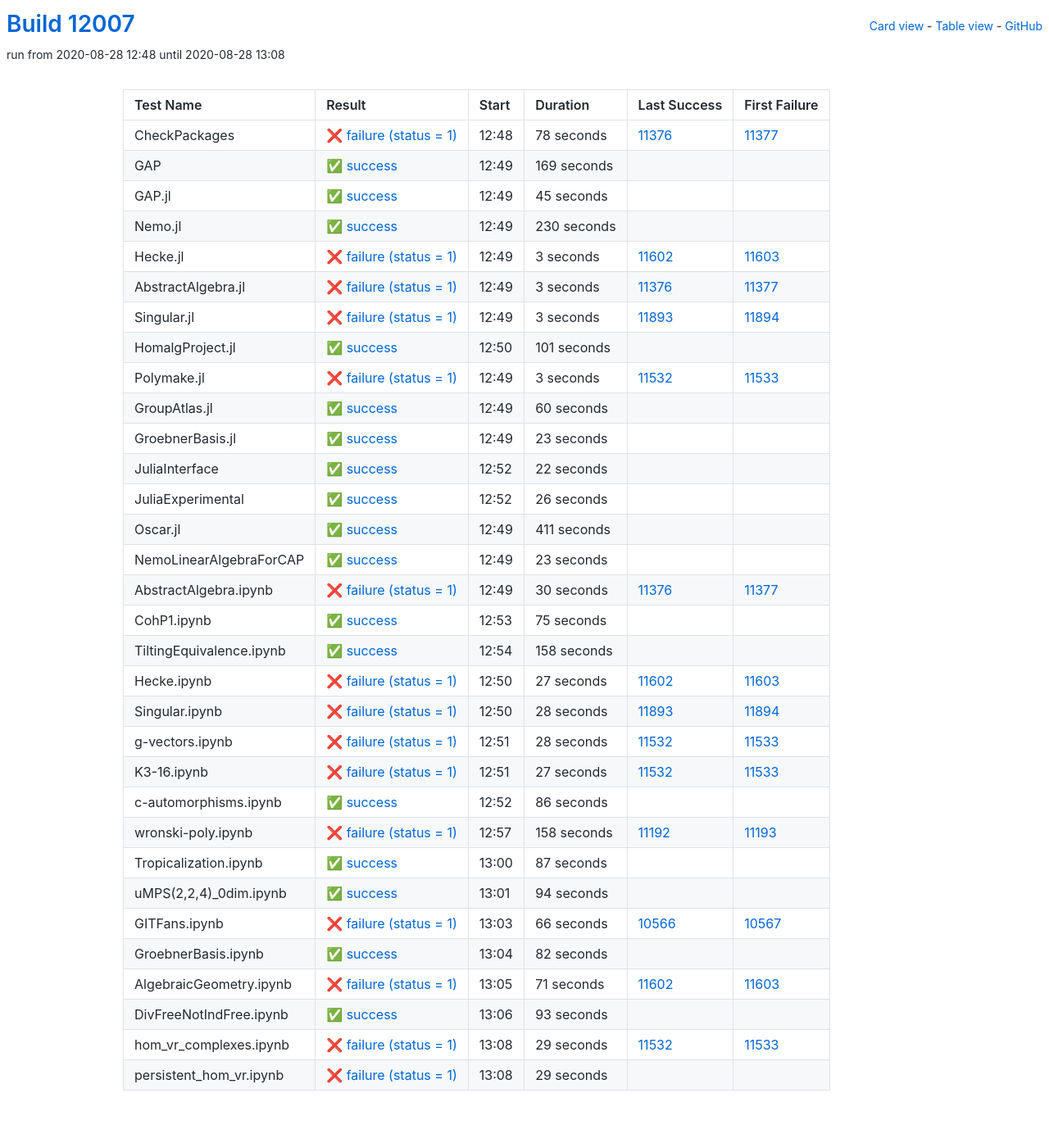
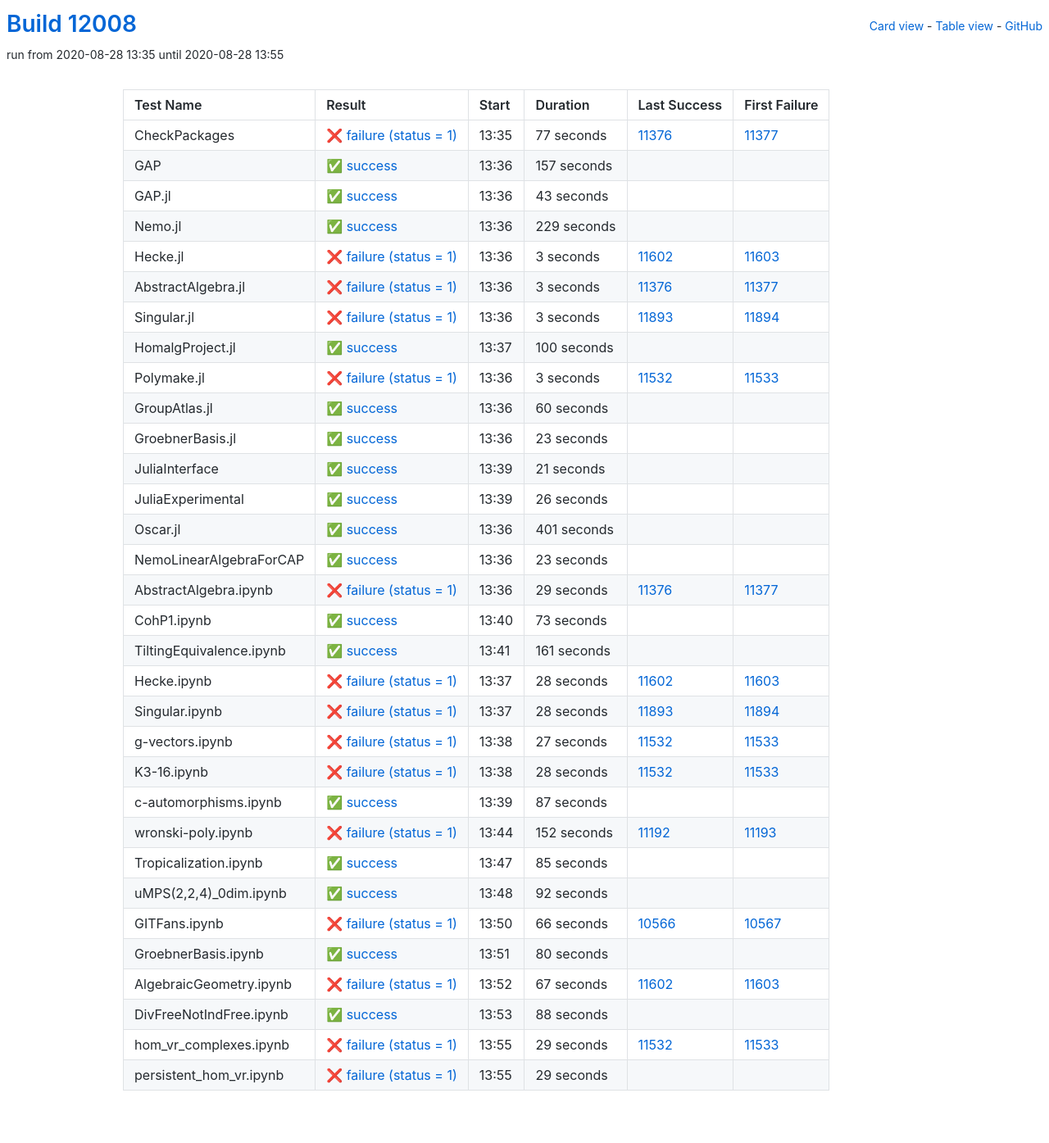
Before and after one commit to oscar-system/oscar-ci-status, a Jekyll site: the page built from table.html, in a window 1280 px wide. Shown: the whole page at 82% size. Built offline with Jekyll 4.4.1, drawn with Linux system fonts in a browser that asks for light colours.

Commit message:
Build #12008

```diff
--- a/_data/ci.yml
+++ b/_data/ci.yml
@@ -1,6 +1,6 @@
 ---
-build: 12007
-build_url: https://oscarci.mathematik.uni-kl.de/job/oscar/12007/
+build: 12008
+build_url: https://oscarci.mathematik.uni-kl.de/job/oscar/12008/
 job: oscar
 organization: oscar-system
 repo: oscar-ci-status
@@ -8,56 +8,56 @@
 tests:
 - name: CheckPackages
   id: checkpackages
-  log: https://oscarci.mathematik.uni-kl.de/job/oscar/12007/artifact/logs/build-12007/CheckPackages.log
-  start: 2020-08-28 12:48
+  log: https://oscarci.mathematik.uni-kl.de/job/oscar/12008/artifact/logs/build-12008/CheckPackages.log
+  start: 2020-08-28 13:35
   success: false
   exitcode: 1
   status: failure
-  duration: 78
+  duration: 77
   last_success: 11376
   last_success_url: https://oscarci.mathematik.uni-kl.de/job/oscar/11376/
   first_failure: 11377
   first_failure_url: https://oscarci.mathematik.uni-kl.de/job/oscar/11377/
 - name: GAP
   id: gap
-  log: https://oscarci.mathematik.uni-kl.de/job/oscar/12007/artifact/logs/build-12007/GAP.log
-  start: 2020-08-28 12:49
+  log: https://oscarci.mathematik.uni-kl.de/job/oscar/12008/artifact/logs/build-12008/GAP.log
+  start: 2020-08-28 13:36
   success: true
   exitcode: 0
   status: success
-  duration: 169
+  duration: 157
   last_success: false
   last_success_url:
   first_failure: false
   first_failure_url:
 - name: GAP.jl
   id: gap-jl
-  log: https://oscarci.mathematik.uni-kl.de/job/oscar/12007/artifact/logs/build-12007/GAP.jl.log
-  start: 2020-08-28 12:49
+  log: https://oscarci.mathematik.uni-kl.de/job/oscar/12008/artifact/logs/build-12008/GAP.jl.log
+  start: 2020-08-28 13:36
   success: true
   exitcode: 0
   status: success
-  duration: 45
+  duration: 43
   last_success: false
   last_success_url:
   first_failure: false
   first_failure_url:
 - name: Nemo.jl
   id: nemo-jl
-  log: https://oscarci.mathematik.uni-kl.de/job/oscar/12007/artifact/logs/build-12007/Nemo.jl.log
-  start: 2020-08-28 12:49
+  log: https://oscarci.mathematik.uni-kl.de/job/oscar/12008/artifact/logs/build-12008/Nemo.jl.log
+  start: 2020-08-28 13:36
   success: true
   exitcode: 0
   status: success
-  duration: 230
+  duration: 229
   last_success: false
   last_success_url:
   first_failure: false
   first_failure_url:
 - name: Hecke.jl
   id: hecke-jl
-  log: https://oscarci.mathematik.uni-kl.de/job/oscar/12007/artifact/logs/build-12007/Hecke.jl.log
-  start: 2020-08-28 12:49
+  log: https://oscarci.mathematik.uni-kl.de/job/oscar/12008/artifact/logs/build-12008/Hecke.jl.log
+  start: 2020-08-28 13:36
   success: false
   exitcode: 1
   status: failure
@@ -68,8 +68,8 @@
   first_failure_url: https://oscarci.mathematik.uni-kl.de/job/oscar/11603/
 - name: AbstractAlgebra.jl
   id: abstractalgebra-jl
-  log: https://oscarci.mathematik.uni-kl.de/job/oscar/12007/artifact/logs/build-12007/AbstractAlgebra.jl.log
-  start: 2020-08-28 12:49
+  log: https://oscarci.mathematik.uni-kl.de/job/oscar/12008/artifact/logs/build-12008/AbstractAlgebra.jl.log
+  start: 2020-08-28 13:36
   success: false
   exitcode: 1
   status: failure
@@ -80,8 +80,8 @@
   first_failure_url: https://oscarci.mathematik.uni-kl.de/job/oscar/11377/
 - name: Singular.jl
   id: singular-jl
-  log: https://oscarci.mathematik.uni-kl.de/job/oscar/12007/artifact/logs/build-12007/Singular.jl.log
-  start: 2020-08-28 12:49
+  log: https://oscarci.mathematik.uni-kl.de/job/oscar/12008/artifact/logs/build-12008/Singular.jl.log
+  start: 2020-08-28 13:36
   success: false
   exitcode: 1
   status: failure
@@ -92,20 +92,20 @@
   first_failure_url: https://oscarci.mathematik.uni-kl.de/job/oscar/11894/
 - name: HomalgProject.jl
   id: homalgproject-jl
-  log: https://oscarci.mathematik.uni-kl.de/job/oscar/12007/artifact/logs/build-12007/HomalgProject.jl.log
-  start: 2020-08-28 12:50
+  log: https://oscarci.mathematik.uni-kl.de/job/oscar/12008/artifact/logs/build-12008/HomalgProject.jl.log
+  start: 2020-08-28 13:37
   success: true
   exitcode: 0
   status: success
-  duration: 101
+  duration: 100
   last_success: false
   last_success_url:
   first_failure: false
   first_failure_url:
 - name: Polymake.jl
   id: polymake-jl
-  log: https://oscarci.mathematik.uni-kl.de/job/oscar/12007/artifact/logs/build-12007/Polymake.jl.log
-  start: 2020-08-28 12:49
+  log: https://oscarci.mathematik.uni-kl.de/job/oscar/12008/artifact/logs/build-12008/Polymake.jl.log
+  start: 2020-08-28 13:36
   success: false
   exitcode: 1
   status: failure
@@ -116,8 +116,8 @@
   first_failure_url: https://oscarci.mathematik.uni-kl.de/job/oscar/11533/
 - name: GroupAtlas.jl
   id: groupatlas-jl
-  log: https://oscarci.mathematik.uni-kl.de/job/oscar/12007/artifact/logs/build-12007/GroupAtlas.jl.log
-  start: 2020-08-28 12:49
+  log: https://oscarci.mathematik.uni-kl.de/job/oscar/12008/artifact/logs/build-12008/GroupAtlas.jl.log
+  start: 2020-08-28 13:36
   success: true
   exitcode: 0
   status: success
@@ -128,8 +128,8 @@
   first_failure_url:
 - name: GroebnerBasis.jl
   id: groebnerbasis-jl
-  log: https://oscarci.mathematik.uni-kl.de/job/oscar/12007/artifact/logs/build-12007/GroebnerBasis.jl.log
-  start: 2020-08-28 12:49
+  log: https://oscarci.mathematik.uni-kl.de/job/oscar/12008/artifact/logs/build-12008/GroebnerBasis.jl.log
+  start: 2020-08-28 13:36
   success: true
   exitcode: 0
   status: success
@@ -140,20 +140,20 @@
   first_failure_url:
 - name: JuliaInterface
   id: juliainterface
-  log: https://oscarci.mathematik.uni-kl.de/job/oscar/12007/artifact/logs/build-12007/JuliaInterface.log
-  start: 2020-08-28 12:52
+  log: https://oscarci.mathematik.uni-kl.de/job/oscar/12008/artifact/logs/build-12008/JuliaInterface.log
+  start: 2020-08-28 13:39
   success: true
   exitcode: 0
   status: success
-  duration: 22
+  duration: 21
   last_success: false
   last_success_url:
   first_failure: false
   first_failure_url:
 - name: JuliaExperimental
   id: juliaexperimental
-  log: https://oscarci.mathematik.uni-kl.de/job/oscar/12007/artifact/logs/build-12007/JuliaExperimental.log
-  start: 2020-08-28 12:52
+  log: https://oscarci.mathematik.uni-kl.de/job/oscar/12008/artifact/logs/build-12008/JuliaExperimental.log
+  start: 2020-08-28 13:39
   success: true
   exitcode: 0
   status: success
@@ -164,20 +164,20 @@
   first_failure_url:
 - name: Oscar.jl
   id: oscar-jl
-  log: https://oscarci.mathematik.uni-kl.de/job/oscar/12007/artifact/logs/build-12007/Oscar.jl.log
-  start: 2020-08-28 12:49
+  log: https://oscarci.mathematik.uni-kl.de/job/oscar/12008/artifact/logs/build-12008/Oscar.jl.log
+  start: 2020-08-28 13:36
   success: true
   exitcode: 0
   status: success
-  duration: 411
+  duration: 401
   last_success: false
   last_success_url:
   first_failure: false
   first_failure_url:
 - name: NemoLinearAlgebraForCAP
   id: nemolinearalgebraforcap
-  log: https://oscarci.mathematik.uni-kl.de/job/oscar/12007/artifact/logs/build-12007/NemoLinearAlgebraForCAP.log
-  start: 2020-08-28 12:49
+  log: https://oscarci.mathematik.uni-kl.de/job/oscar/12008/artifact/logs/build-12008/NemoLinearAlgebraForCAP.log
+  start: 2020-08-28 13:36
   success: true
   exitcode: 0
   status: success
@@ -188,56 +188,56 @@
   first_failure_url:
 - name: AbstractAlgebra.ipynb
   id: abstractalgebra-ipynb
-  log: https://oscarci.mathematik.uni-kl.de/job/oscar/12007/artifact/logs/build-12007/AbstractAlgebra.ipynb.log
-  start: 2020-08-28 12:49
+  log: https://oscarci.mathematik.uni-kl.de/job/oscar/12008/artifact/logs/build-12008/AbstractAlgebra.ipynb.log
+  start: 2020-08-28 13:36
   success: false
   exitcode: 1
   status: failure
-  duration: 30
+  duration: 29
   last_success: 11376
   last_success_url: https://oscarci.mathematik.uni-kl.de/job/oscar/11376/
   first_failure: 11377
   first_failure_url: https://oscarci.mathematik.uni-kl.de/job/oscar/11377/
 - name: CohP1.ipynb
   id: cohp1-ipynb
-  log: https://oscarci.mathematik.uni-kl.de/job/oscar/12007/artifact/logs/build-12007/CohP1.ipynb.log
-  start: 2020-08-28 12:53
+  log: https://oscarci.mathematik.uni-kl.de/job/oscar/12008/artifact/logs/build-12008/CohP1.ipynb.log
+  start: 2020-08-28 13:40
   success: true
   exitcode: 0
   status: success
-  duration: 75
+  duration: 73
   last_success: false
   last_success_url:
   first_failure: false
   first_failure_url:
 - name: TiltingEquivalence.ipynb
   id: tiltingequivalence-ipynb
-  log: https://oscarci.mathematik.uni-kl.de/job/oscar/12007/artifact/logs/build-12007/TiltingEquivalence.ipynb.log
-  start: 2020-08-28 12:54
+  log: https://oscarci.mathematik.uni-kl.de/job/oscar/12008/artifact/logs/build-12008/TiltingEquivalence.ipynb.log
+  start: 2020-08-28 13:41
   success: true
   exitcode: 0
   status: success
-  duration: 158
+  duration: 161
   last_success: false
   last_success_url:
   first_failure: false
   first_failure_url:
 - name: Hecke.ipynb
   id: hecke-ipynb
-  log: https://oscarci.mathematik.uni-kl.de/job/oscar/12007/artifact/logs/build-12007/Hecke.ipynb.log
-  start: 2020-08-28 12:50
+  log: https://oscarci.mathematik.uni-kl.de/job/oscar/12008/artifact/logs/build-12008/Hecke.ipynb.log
+  start: 2020-08-28 13:37
   success: false
   exitcode: 1
   status: failure
-  duration: 27
+  duration: 28
   last_success: 11602
   last_success_url: https://oscarci.mathematik.uni-kl.de/job/oscar/11602/
   first_failure: 11603
   first_failure_url: https://oscarci.mathematik.uni-kl.de/job/oscar/11603/
 - name: Singular.ipynb
   id: singular-ipynb
-  log: https://oscarci.mathematik.uni-kl.de/job/oscar/12007/artifact/logs/build-12007/Singular.ipynb.log
-  start: 2020-08-28 12:50
+  log: https://oscarci.mathematik.uni-kl.de/job/oscar/12008/artifact/logs/build-12008/Singular.ipynb.log
+  start: 2020-08-28 13:37
   success: false
   exitcode: 1
   status: failure
@@ -248,8 +248,20 @@
   first_failure_url: https://oscarci.mathematik.uni-kl.de/job/oscar/11894/
 - name: g-vectors.ipynb
   id: g-vectors-ipynb
-  log: https://oscarci.mathematik.uni-kl.de/job/oscar/12007/artifact/logs/build-12007/g-vectors.ipynb.log
-  start: 2020-08-28 12:51
+  log: https://oscarci.mathematik.uni-kl.de/job/oscar/12008/artifact/logs/build-12008/g-vectors.ipynb.log
+  start: 2020-08-28 13:38
+  success: false
+  exitcode: 1
+  status: failure
+  duration: 27
+  last_success: 11532
+  last_success_url: https://oscarci.mathematik.uni-kl.de/job/oscar/11532/
+  first_failure: 11533
+  first_failure_url: https://oscarci.mathematik.uni-kl.de/job/oscar/11533/
+- name: K3-16.ipynb
+  id: k3-16-ipynb
+  log: https://oscarci.mathematik.uni-kl.de/job/oscar/12008/artifact/logs/build-12008/K3-16.ipynb.log
+  start: 2020-08-28 13:38
   success: false
   exitcode: 1
   status: failure
@@ -258,46 +270,10 @@
   last_success_url: https://oscarci.mathematik.uni-kl.de/job/oscar/11532/
   first_failure: 11533
   first_failure_url: https://oscarci.mathematik.uni-kl.de/job/oscar/11533/
-- name: K3-16.ipynb
-  id: k3-16-ipynb
-  log: https://oscarci.mathematik.uni-kl.de/job/oscar/12007/artifact/logs/build-12007/K3-16.ipynb.log
-  start: 2020-08-28 12:51
-  success: false
-  exitcode: 1
-  status: failure
-  duration: 27
-  last_success: 11532
-  last_success_url: https://oscarci.mathematik.uni-kl.de/job/oscar/11532/
-  first_failure: 11533
-  first_failure_url: https://oscarci.mathematik.uni-kl.de/job/oscar/11533/
 - name: c-automorphisms.ipynb
   id: c-automorphisms-ipynb
-  log: https://oscarci.mathematik.uni-kl.de/job/oscar/12007/artifact/logs/build-12007/c-automorphisms.ipynb.log
-  start: 2020-08-28 12:52
-  success: true
-  exitcode: 0
-  status: success
-  duration: 86
-  last_success: false
-  last_success_url:
-  first_failure: false
-  first_failure_url:
-- name: wronski-poly.ipynb
-  id: wronski-poly-ipynb
-  log: https://oscarci.mathematik.uni-kl.de/job/oscar/12007/artifact/logs/build-12007/wronski-poly.ipynb.log
-  start: 2020-08-28 12:57
-  success: false
-  exitcode: 1
-  status: failure
-  duration: 158
-  last_success: 11192
-  last_success_url: https://oscarci.mathematik.uni-kl.de/job/oscar/11192/
-  first_failure: 11193
-  first_failure_url: https://oscarci.mathematik.uni-kl.de/job/oscar/11193/
-- name: Tropicalization.ipynb
-  id: tropicalization-ipynb
-  log: https://oscarci.mathematik.uni-kl.de/job/oscar/12007/artifact/logs/build-12007/Tropicalization.ipynb.log
-  start: 2020-08-28 13:00
+  log: https://oscarci.mathematik.uni-kl.de/job/oscar/12008/artifact/logs/build-12008/c-automorphisms.ipynb.log
+  start: 2020-08-28 13:39
   success: true
   exitcode: 0
   status: success
@@ -306,22 +282,46 @@
   last_success_url:
   first_failure: false
   first_failure_url:
-- name: uMPS(2,2,4)_0dim.ipynb
-  id: umps-2-2-4-0dim-ipynb
-  log: https://oscarci.mathematik.uni-kl.de/job/oscar/12007/artifact/logs/build-12007/uMPS-2-2-4-_0dim.ipynb.log
-  start: 2020-08-28 13:01
+- name: wronski-poly.ipynb
+  id: wronski-poly-ipynb
+  log: https://oscarci.mathematik.uni-kl.de/job/oscar/12008/artifact/logs/build-12008/wronski-poly.ipynb.log
+  start: 2020-08-28 13:44
+  success: false
+  exitcode: 1
+  status: failure
+  duration: 152
+  last_success: 11192
+  last_success_url: https://oscarci.mathematik.uni-kl.de/job/oscar/11192/
+  first_failure: 11193
+  first_failure_url: https://oscarci.mathematik.uni-kl.de/job/oscar/11193/
+- name: Tropicalization.ipynb
+  id: tropicalization-ipynb
+  log: https://oscarci.mathematik.uni-kl.de/job/oscar/12008/artifact/logs/build-12008/Tropicalization.ipynb.log
+  start: 2020-08-28 13:47
   success: true
   exitcode: 0
   status: success
-  duration: 94
+  duration: 85
+  last_success: false
+  last_success_url:
+  first_failure: false
+  first_failure_url:
+- name: uMPS(2,2,4)_0dim.ipynb
+  id: umps-2-2-4-0dim-ipynb
+  log: https://oscarci.mathematik.uni-kl.de/job/oscar/12008/artifact/logs/build-12008/uMPS-2-2-4-_0dim.ipynb.log
+  start: 2020-08-28 13:48
+  success: true
+  exitcode: 0
+  status: success
+  duration: 92
   last_success: false
   last_success_url:
   first_failure: false
   first_failure_url:
 - name: GITFans.ipynb
   id: gitfans-ipynb
-  log: https://oscarci.mathematik.uni-kl.de/job/oscar/12007/artifact/logs/build-12007/GITFans.ipynb.log
-  start: 2020-08-28 13:03
+  log: https://oscarci.mathematik.uni-kl.de/job/oscar/12008/artifact/logs/build-12008/GITFans.ipynb.log
+  start: 2020-08-28 13:50
   success: false
   exitcode: 1
   status: failure
@@ -332,44 +332,44 @@
   first_failure_url: https://oscarci.mathematik.uni-kl.de/job/oscar/10567/
 - name: GroebnerBasis.ipynb
   id: groebnerbasis-ipynb
-  log: https://oscarci.mathematik.uni-kl.de/job/oscar/12007/artifact/logs/build-12007/GroebnerBasis.ipynb.log
-  start: 2020-08-28 13:04
+  log: https://oscarci.mathematik.uni-kl.de/job/oscar/12008/artifact/logs/build-12008/GroebnerBasis.ipynb.log
+  start: 2020-08-28 13:51
   success: true
   exitcode: 0
   status: success
-  duration: 82
+  duration: 80
   last_success: false
   last_success_url:
   first_failure: false
   first_failure_url:
 - name: AlgebraicGeometry.ipynb
   id: algebraicgeometry-ipynb
-  log: https://oscarci.mathematik.uni-kl.de/job/oscar/12007/artifact/logs/build-12007/AlgebraicGeometry.ipynb.log
-  start: 2020-08-28 13:05
+  log: https://oscarci.mathematik.uni-kl.de/job/oscar/12008/artifact/logs/build-12008/AlgebraicGeometry.ipynb.log
+  start: 2020-08-28 13:52
   success: false
   exitcode: 1
   status: failure
-  duration: 71
+  duration: 67
   last_success: 11602
   last_success_url: https://oscarci.mathematik.uni-kl.de/job/oscar/11602/
   first_failure: 11603
   first_failure_url: https://oscarci.mathematik.uni-kl.de/job/oscar/11603/
 - name: DivFreeNotIndFree.ipynb
   id: divfreenotindfree-ipynb
-  log: https://oscarci.mathematik.uni-kl.de/job/oscar/12007/artifact/logs/build-12007/DivFreeNotIndFree.ipynb.log
-  start: 2020-08-28 13:06
+  log: https://oscarci.mathematik.uni-kl.de/job/oscar/12008/artifact/logs/build-12008/DivFreeNotIndFree.ipynb.log
+  start: 2020-08-28 13:53
   success: true
   exitcode: 0
   status: success
-  duration: 93
+  duration: 88
   last_success: false
   last_success_url:
   first_failure: false
   first_failure_url:
 - name: hom_vr_complexes.ipynb
   id: hom-vr-complexes-ipynb
-  log: https://oscarci.mathematik.uni-kl.de/job/oscar/12007/artifact/logs/build-12007/hom_vr_complexes.ipynb.log
-  start: 2020-08-28 13:08
+  log: https://oscarci.mathematik.uni-kl.de/job/oscar/12008/artifact/logs/build-12008/hom_vr_complexes.ipynb.log
+  start: 2020-08-28 13:55
   success: false
   exitcode: 1
   status: failure
@@ -380,8 +380,8 @@
   first_failure_url: https://oscarci.mathematik.uni-kl.de/job/oscar/11533/
 - name: persistent_hom_vr.ipynb
   id: persistent-hom-vr-ipynb
-  log: https://oscarci.mathematik.uni-kl.de/job/oscar/12007/artifact/logs/build-12007/persistent_hom_vr.ipynb.log
-  start: 2020-08-28 13:08
+  log: https://oscarci.mathematik.uni-kl.de/job/oscar/12008/artifact/logs/build-12008/persistent_hom_vr.ipynb.log
+  start: 2020-08-28 13:55
   success: false
   exitcode: 1
   status: failure
```
Also changed, not shown: README.md.
